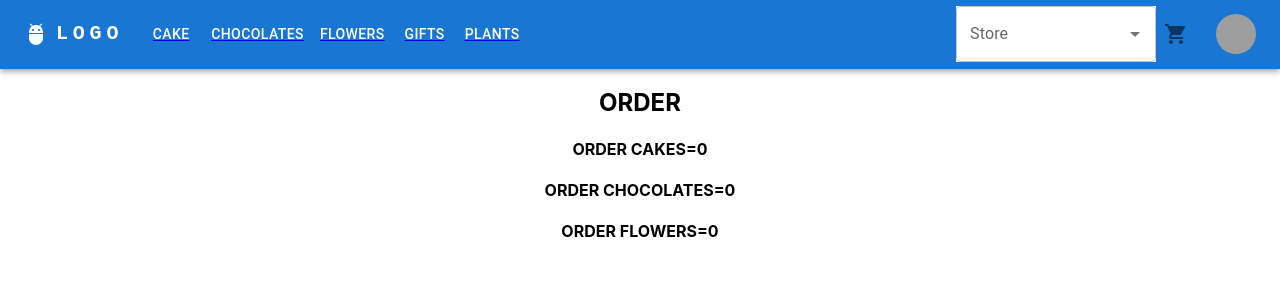
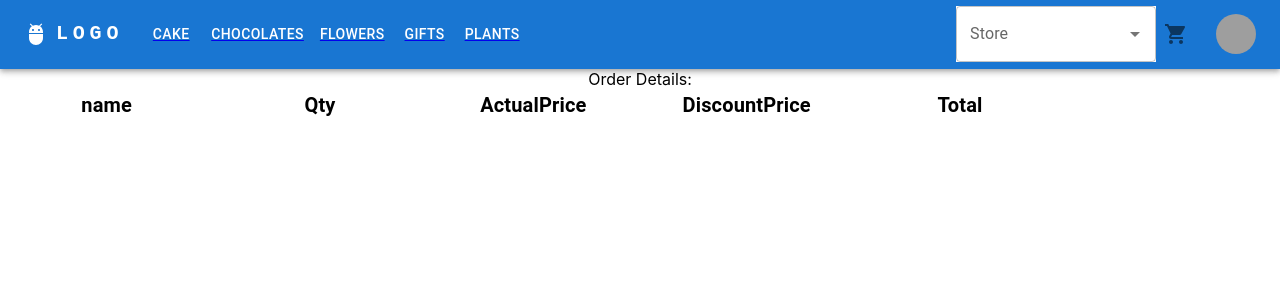
Before and after one commit to gsrrinathreddy/sriveni-react-ims, a React (Create React App) app: page /Cart in a window 1280 px wide. Shown: the top 300 px of the page. Built offline with nearby package versions, Linux system fonts and the light colour scheme; grey boxes are pictures that could not be loaded.

Commit message:
initial push

```diff
--- a/src/components/ItemCard/index.js
+++ b/src/components/ItemCard/index.js
@@ -52,6 +52,7 @@ export default function ItemCard(props){
   let sellingstatus = props.sellingstatus;
   let discount = actualprice-discountprice;
   let percentage = Math.floor((discount/actualprice)*100) +"% off" ;
+  let total = discountprice;
   let orderPlaced = props.order;
   const [expanded, setExpanded] = React.useState(false);
   const[Active,setActive] = useState();
@@ -60,17 +61,20 @@ export default function ItemCard(props){
     return <MuiAlert elevation={6} ref={ref} variant="filled" {...props} />;
   });
 
+  let params = {
+    title:title,
+    actualprice:actualprice,
+    discountprice:discountprice,
+    qty:parseInt(qty),
+    total:discountprice
+  }
 
 
-  const handleClick1 = () => {
-    if(ordername=='cake'){
-      dispatch(cakesordered(qty))
-    }else if(ordername=='Chocolates'){
-      dispatch(chocolateordered(qty))
-    }
 
-    setOpen(true);
-  };
+
+
+
+
 
   const handleClose = (event, reason) => {
     if (reason === 'clickaway') {
@@ -144,8 +148,12 @@ export default function ItemCard(props){
           <br/>
 
           <TextField sx={{width:'70px'}} size="small" id="outlined-basic"  variant="outlined" defaultValue={1} onChange={(e)=>setQty(e.currentTarget.value)}/>
-          <Button endIcon={<AddShoppingCartOutlinedIcon/>} onClick={handleClick1}
-            >Add</Button>
+          <Button endIcon={<AddShoppingCartOutlinedIcon/>} onClick={()=>dispatch(
+            cakesordered(params))
+
+
+            }
+           >Add</Button>
          </Typography>
          <Snackbar open={open} autoHideDuration={6000} onClose={handleClose}>
         <Alert onClose={handleClose} severity="success" sx={{ width: '100%' }}>
@@ -164,6 +172,8 @@ export default function ItemCard(props){
         >
           <FavoriteIcon />
         </IconButton>
+
+
         <IconButton aria-label="share">
           <ShareIcon />
         </IconButton>
@@ -173,5 +183,6 @@ export default function ItemCard(props){
       </CardActions>
 
     </Card>
-  );
+    );
+
 }
--- a/src/components/cartComponent/index.js
+++ b/src/components/cartComponent/index.js
@@ -21,8 +21,8 @@ export default function CartComp(props) {
     let orderedChocolate = useSelector((state)=>state.Chocolates.noOfordered)
     //const orderedGift = useSelector((state)=>state.Gift.noOfordered)
     //const orderedPlants = useSelector((state)=>state.plants.noOfordered)
-    let s2=useSelector((state)=>state.Flower.noOfordered)
-    let sum = orderedcakes+orderedChocolate+s2
+    let orderedFlowers=useSelector((state)=>state.Flower.noOfordered)
+    let sum = orderedcakes+orderedChocolate+orderedFlowers
     //let badgeContent=props.badgeContent
     let color=props.color
   return (
--- a/src/features/Gifts/GiftSlice.js
+++ b/src/features/Gifts/GiftSlice.js
@@ -4,7 +4,7 @@ const initialState={
     noOfordered:0
 }
 const GiftSlice=createSlice({
-    name:'Gifts',
+    name:'Gift',
     initialState,
     reducers:{
         ordered:(state,action)=>{
--- a/src/features/Gifts/GiftView/GiftView.js
+++ b/src/features/Gifts/GiftView/GiftView.js
@@ -27,12 +27,13 @@ const GiftsList = [
 ]
 export default function GiftView(){
     const dispatch=useDispatch();
-    const noOfGifts = useSelector((state)=>state.Gifts.noOfGifts);
+     const noOfGifts = useSelector((state)=>state.Gift.noOfGifts);
     console.log('no of Gifts',noOfGifts);
     let order=4
+    let ordername="gift"
     return(
         <>
-        <Box sx={{margin:'25px'}}></Box>
+        <Box sx={{margin:'25px'}}>
 
         <Grid container spacing={{ xs: 2, md: 3 }} columns={{ xs: 4, sm: 8, md: 12 }}>
          {
@@ -44,12 +45,16 @@ export default function GiftView(){
                                   pic={item.pic}
                                   actualprice={item.actualprice}
                                   discountprice={item.discountprice}
-                                  sellingstatus={item.sellingstatus}/>
+                                  sellingstatus={item.sellingstatus}
+                                  ordername={ordername}/>
+
+
                         </Grid>
                     )
                    })
-                }
+        }
         </Grid>
+        </Box>
         </>
-    )
-}
+               )
+   }
--- a/src/features/cake/cakeslice.js
+++ b/src/features/cake/cakeslice.js
@@ -1,7 +1,14 @@
 import {createSlice} from "@reduxjs/toolkit";
 const initialState={
     noOfcakes:50,
-    noOfordered:0
+    noOfordered:0,
+    cakeList:{
+        qty:0,
+        title:null,
+        actualPrice:null,
+        discountPrice:null,
+
+    }
 }
 const cakeSlice=createSlice({
     name:'cake',
@@ -12,8 +19,15 @@ const cakeSlice=createSlice({
                 console.log("out of stock")
 
             }else{
-                state.noOfcakes-=action.payload
-                state.noOfordered+=parseInt(action.payload)
+                console.log("order placed",action.payload);
+                state.noOfcakes-=action.payload.qty
+                state.noOfordered+=parseInt(action.payload.qty)
+
+
+                state.cakeList.actualPrice=action.payload.actualprice;
+                state.cakeList.discountPrice=action.payload.discountprice;
+                state.cakeList.title=action.payload.title;
+                state.cakeList.qty=action.payload.qty;
             }
         },
         restocked:(state,action)=>{
--- a/src/features/cart/cartSlice.js
+++ b/src/features/cart/cartSlice.js
@@ -1,5 +1,5 @@
-import { createSlice } from '@mui/material/styles/createTransitions';
-import {cartSlice} from '@reduxjs/toolkit';
+import { createSlice } from "@reduxjs/toolkit";
+
 const initialState = {
     cartList:[],
     totalItems:0
@@ -12,9 +12,18 @@ const cartSlice = createSlice({
             console.log('cart',action.payload)
             state.cartList.push(action.payload)
             state.totalItems += parseInt(action.payload.qty);
-        }
+        },
 
+
+
+        ['Chocolates/ordered']:(state,action)=>{
+            console.log('cart',action.payload)
+            state.cartList.push(action.payload)
+            state.totalItems += parseInt(action.payload.qty);
+        },
     }
+
+
 
 })
 export default cartSlice.reducer;
--- a/src/features/chocolates/ChocolatesSlice.js
+++ b/src/features/chocolates/ChocolatesSlice.js
@@ -1,7 +1,14 @@
 import {createSlice} from "@reduxjs/toolkit";
 const initialState={
     noOfChocolates:50,
-    noOfordered:0
+    noOfordered:0,
+    ChocolateList:{
+        qty:0,
+        title:null,
+        actualprice:null,
+        discountprice:null
+
+    }
 }
 const ChocolatesSlice=createSlice({
     name:'Chocolates',
--- a/src/pages/Cart/index.js
+++ b/src/pages/Cart/index.js
@@ -1,17 +1,97 @@
+import { Typography,Grid,Button } from "@mui/material";
+import { Box } from "@mui/system";
+//import { iteratorSymbol } from "immer/dist/internal";
 import { useSelector } from "react-redux";
+import { useNavigate } from "react-router-dom";
 export default function Cart(){
-    let cakesordered = useSelector((state)=>state.cake.noOfordered);
-    let orderedChocolates = useSelector((state)=>state.Chocolates.noOfordered);
-    let s2 = useSelector((state)=>state.Flower.noOfordered);
+    const cartList = useSelector((state)=>state.cart.cartList);
+    console.log("Cart List",cartList);
+    const navigate = useNavigate();
+    let sum=0;
+    return(
+        <>
+        <Box>
+            Order Details:
+            <Grid container>
+                <Grid md={2}>
+                    <Typography variant="h6" sx={{fontWeight:'bold'}}>
+                        name
+                        </Typography>
+                    {
+                        cartList.map((item)=>{
+                            return(
+                                <Typography>
+                                    {item.title}
+                                </Typography>
+                            )
+                        })
+                    }
+                </Grid>
+                <Grid md={2}>
+                    <Typography variant="h6" sx={{fontWeight:'bold'}}>
+                        Qty
+                        </Typography>
+                    {
+                        cartList.map((item)=>{
+                            return(
+                                <Typography>
+                                    {item.qty}
+                                </Typography>
+                            )
+                        })
+                    }
+                </Grid>
+                <Grid md={2}>
+                    <Typography variant="h6" sx={{fontWeight:'bold'}}>
+                        ActualPrice
+                        </Typography>
+                    {
+                        cartList.map((item)=>{
+                            return(
+                                <Typography>
+                                    {item.actualprice}
+                                </Typography>
+                            )
+                        })
+                    }
+
+                </Grid>
+                <Grid md={2}>
+                    <Typography variant="h6" sx={{fontWeight:'bold'}}>
+                        DiscountPrice
+                        </Typography>
+                    {
+                        cartList.map((item)=>{
+                            return(
+                                <Typography>
+                                    {item.discountprice}
+                                </Typography>
+                            )
+                        })
+                    }
+                </Grid>
+                <Grid md={2}>
+                    <Typography variant="h6" sx={{fontWeight:'bold'}}>
+                        Total
+                        </Typography>
+                    {
+                        cartList.map((item)=>{
+                            sum+=(item.qty*item.discountprice)
+                            return(
+                                <Typography>
+                                    {item.qty*item.discountprice}
+                                </Typography>
+                            )
+                        })
+                    }
+
+                </Grid>
+            </Grid>
 
 
-    return(
-        <>
-        <h2> ORDER</h2>
-        <h4> ORDER CAKES={cakesordered}</h4>
-        <h4> ORDER CHOCOLATES={orderedChocolates}</h4>
-        <h4> ORDER FLOWERS={s2}</h4>
 
+
+        </Box>
 
         </>
     )
--- a/src/pages/Gifts/index.js
+++ b/src/pages/Gifts/index.js
@@ -1,9 +1,11 @@
-import GiftView from "../../features/Gifts/GiftView/GiftView";
-import { Card } from "@mui/material";
+import GiftView from "../../features/Gifts/GiftView/GiftView"
+//import { Card } from "@mui/material";
 //import CakeCard from "../../components/Cardcomponent";
 
 export default function Gifts(){
-    <>
-    <GiftView/>
-    </>
+    return(
+        <>
+        <GiftView/>
+        </>
+    )
 }
--- a/src/store/store.js
+++ b/src/store/store.js
@@ -4,15 +4,17 @@ import logger from 'redux-logger'
 //import cakereducer from '../features/cake/cakeslice';
 import Chocolatesreducer from '../features/chocolates/ChocolatesSlice'
 import Flowerreducer from '../features/Flowers/FlowersSlice'
-import Giftreducer from '../features/Gifts/GiftSlice'
+import giftreducer from '../features/Gifts/GiftSlice'
 import plantReducer from '../features/Plant/PlantSlice'
+import cartReducer from "../features/cart/cartSlice"
 const store = configureStore({
     reducer:{
         cake:cakereducer,
         Chocolates:Chocolatesreducer,
         Flower:Flowerreducer,
-        Gift:Giftreducer,
-        plant:plantReducer
+        Gift:giftreducer,
+        plant:plantReducer,
+        cart:cartReducer
     },
     middleware:getDefaultMiddleware=>getDefaultMiddleware().concat(logger)
 })
```
